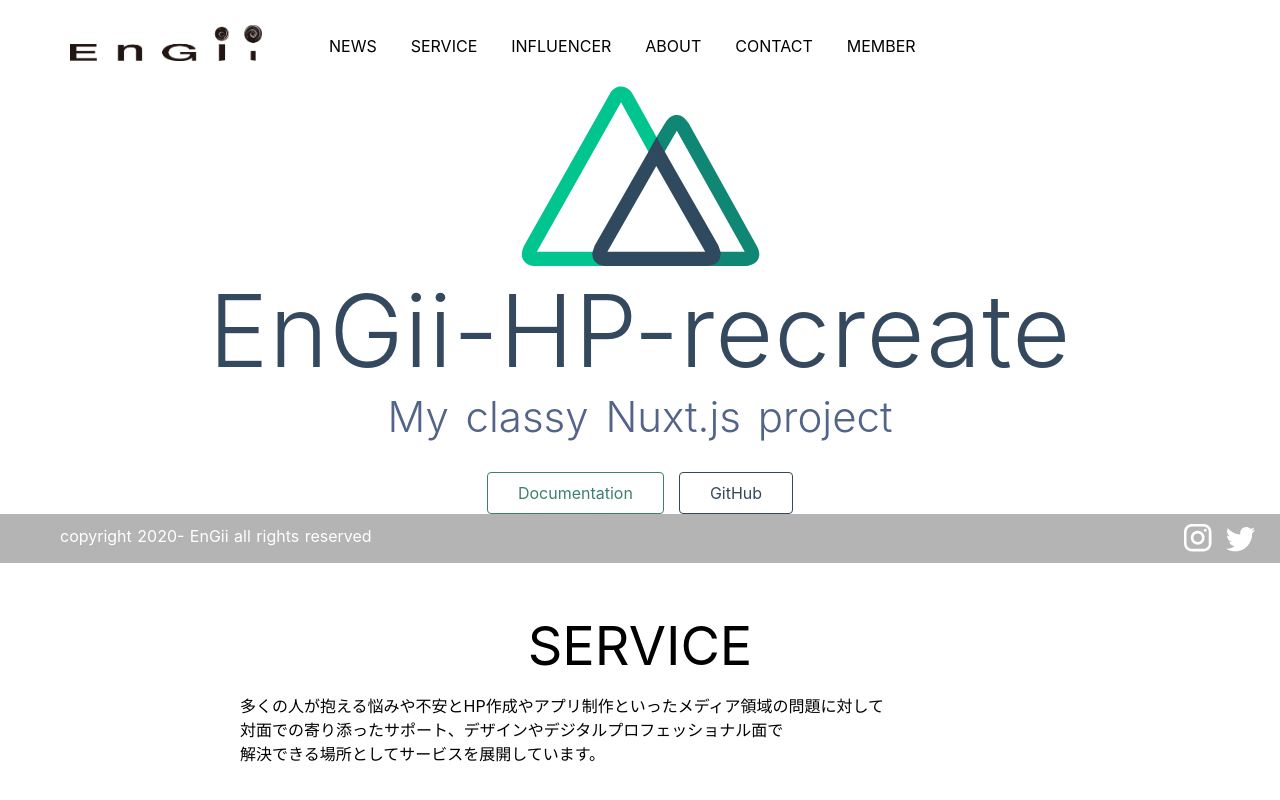
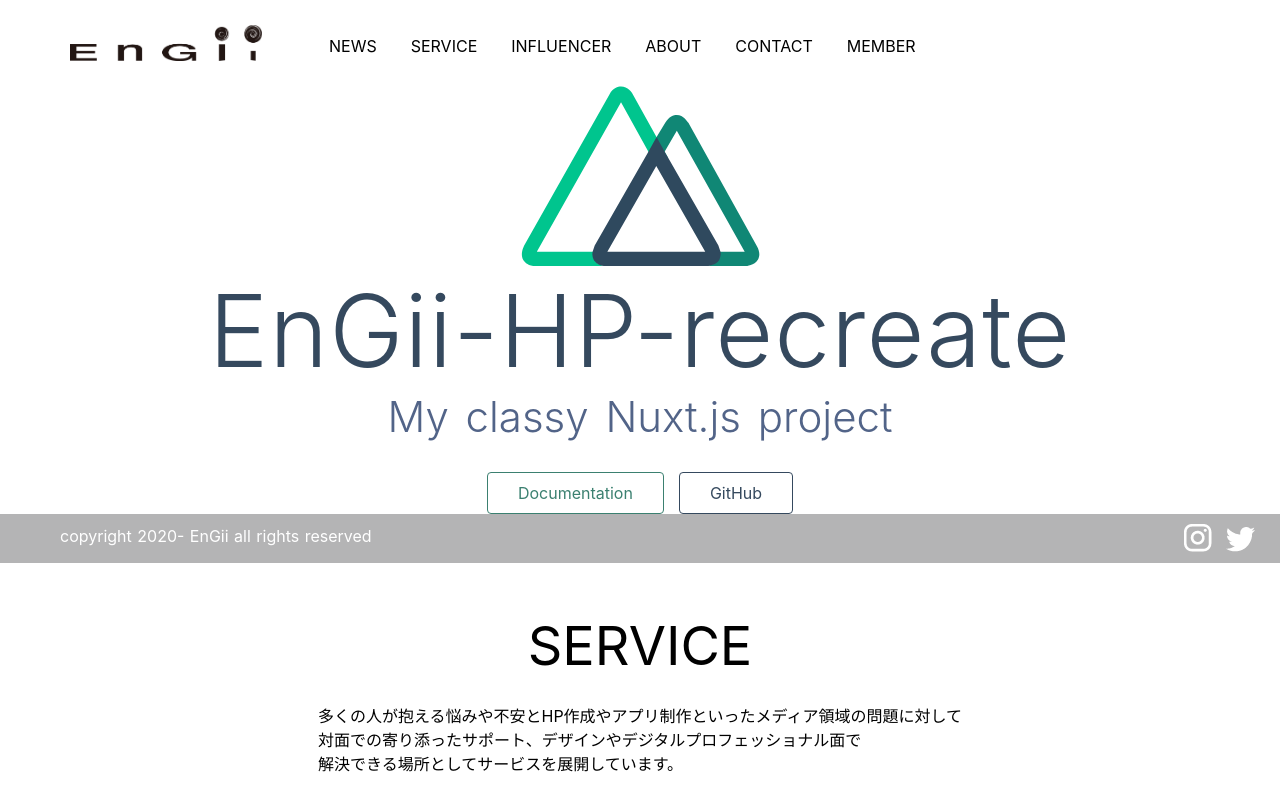
Before and after one commit to reiji-0720/EnGii-HP-recreate, a Nuxt app: page / in a window 1280 px wide. Shown: the top 800 px of the page. Built offline with nearby package versions, Linux system fonts and the light colour scheme.

Commit message:
service
修正

```diff
--- a/pages/index.vue
+++ b/pages/index.vue
@@ -112,8 +112,9 @@ export default {
 }
 
 .serviceSubText {
+  display: inline-block;
   text-align: left;
-  margin: 15px 0 15px 240px;
+  margin: 15px auto;
 
 }
 @media screen and (max-width: 1366px) {
```
